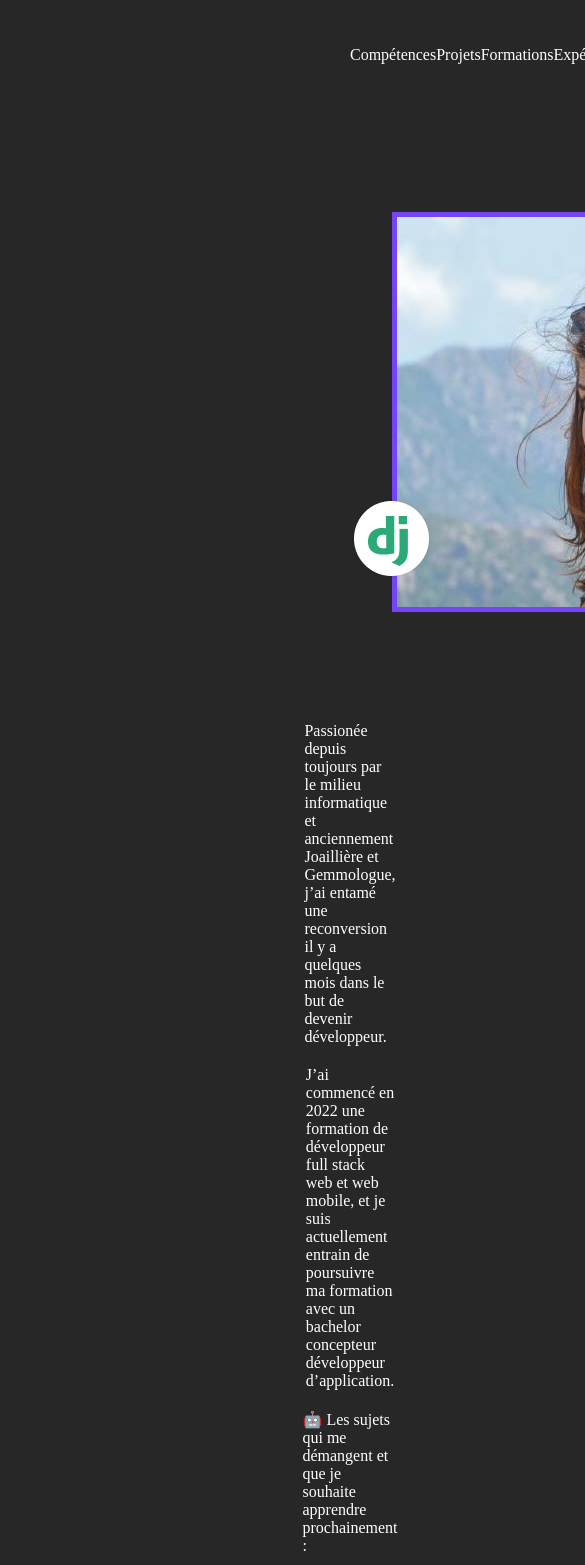
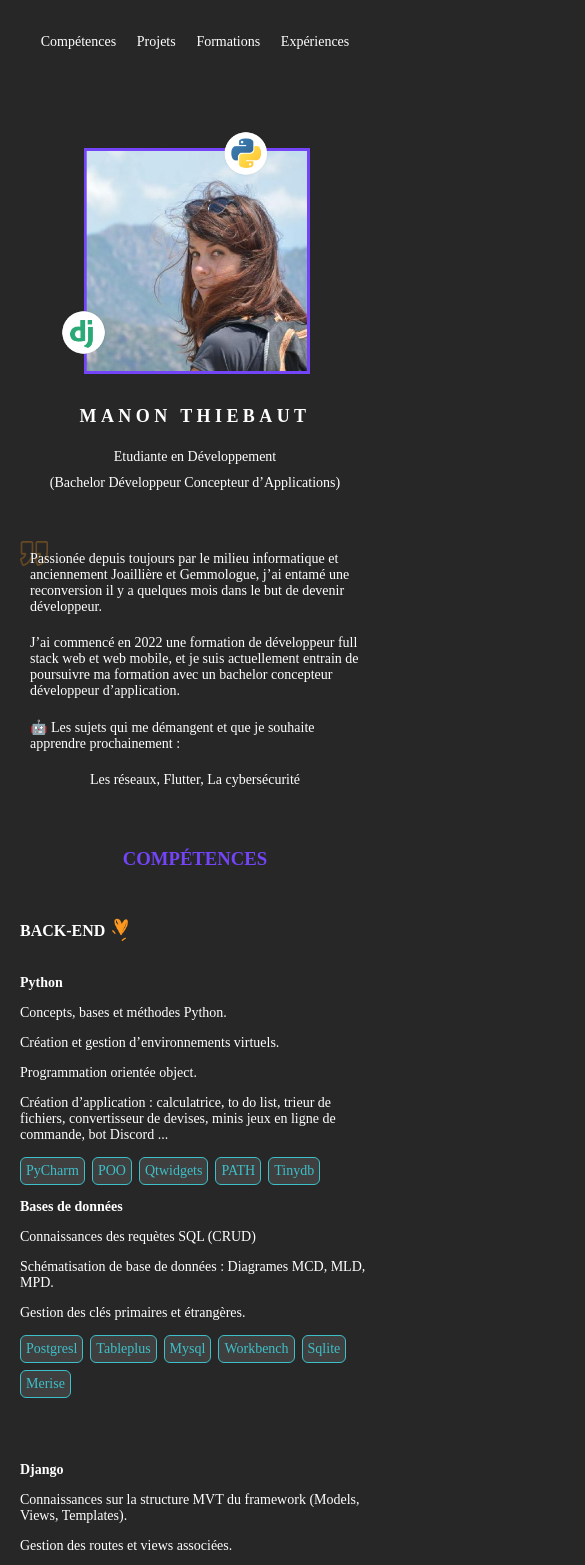
Before and after one commit to Manouzze/portfolio, a website: page index.html in a window 390 px wide. Shown: the top 1565 px of the page, 585 px wide, since content can reach past the window. Drawn offline with Linux system fonts and the light colour scheme.

Commit message:
add responsive

```diff
--- a/index.html
+++ b/index.html
@@ -2,6 +2,7 @@
 <html lang="fr">
 <head>
   <meta charset="UTF-8">
+  <meta name="viewport" content="width=device-width, initial-scale=1">
   <meta name="description" content="Voici un exemple de description" />
   <link rel="stylesheet" href="style.css">
   <title>MANON THIEBAUT</title>
@@ -18,7 +19,9 @@
 <body>
 
   <div class="profile">
+    <figure>
       <img src="static/images/profile.png" alt="profile">
+    </figure>
     <div class="name">
       <h1>MANON THIEBAUT</h1>
       <p>Etudiante en Développement</p>
@@ -39,17 +42,18 @@
     <h3>COMPÉTENCES</h3>
     <div class="title-back-end">
       <h4>BACK-END</h4>
+      <figure>
         <img src="static/icons/heart.png" alt="heart">
+      </figure>
     </div>
     <div class="back-end">
-      <div class="python-DB">
+      <div class="python-DB global-skill-container">
         <div>
           <p><strong>Python</strong></p>
           <p>Concepts, bases et méthodes Python.</p>
           <p>Création et gestion d’environnements virtuels.</p>
           <p>Programmation orientée object.</p>
           <p>Création d’application : calculatrice, to do list, trieur de fichiers,  convertisseur de devises, minis jeux en ligne de commande, bot Discord ...</p>
-        </div>
           <div class="skills-container">
             <p>PyCharm</p>
             <p>POO</p>
@@ -57,8 +61,11 @@
             <p>PATH</p>
             <p>tinydb</p>
           </div>
+        </div>
 
-        <div class="DB">
+        <div>
+
+          <div class="DB global-skill-container">
             <p><strong>Bases de données</strong></p>
           <p>Connaissances des requètes SQL (CRUD)</p>
           <p>Schématisation de base de données : Diagrames  MCD, MLD, MPD.</p>
@@ -74,8 +81,9 @@
           <p>merise</p>
         </div>
       </div>
+    </div>
 
-      <div class="django">
+      <div class="django global-skill-container">
         <div>
           <p><strong>Django</strong></p>
           <p>Connaissances sur la structure MVT du framework (Models, Views, Templates).</p>
@@ -104,7 +112,7 @@
     <h4>FRONT-END</h4>
     <div class="front-end">
 
-      <div class="js">
+      <div class="js global-skill-container">
         <div>
           <p><strong>Javascript</strong></p>
           <p>Connaissance des normes ES6 (let, fonctions fléchées ...).</p>
@@ -119,7 +127,7 @@
         </div>
       </div>
 
-      <div class="html-css">
+      <div class="html-css global-skill-container">
         <div>
           <p><strong>HTML && CSS</strong></p>
           <p>Connaissance des bonnes pratiques SEO (balises méta, utilisation des balises adaptées ...)</p>
@@ -157,6 +165,7 @@
         <div class="text-container">
           <h5>E-commerce de pierres fines et précieuses</h5>
           <p>Création d’un site de vente en ligne de gemmes. Chaque produit dispose de plusieurs variations. </p>
+          <a href="https://github.com/Manouzze/Gems_Shop">Voir le projet →</a>
         </div>
       </div>
 
@@ -165,8 +174,9 @@
           <img src="static/images/cards_ecommerce.png" alt="Image de couverture de projet ecommerce">
         </div>
         <div class="text-container">
-          <h5>E-commerce de pierres fines et précieuses</h5>
+          <h5>Application Météo</h5>
           <p>Création d’un site de vente en ligne de gemmes. Chaque produit dispose de plusieurs variations. </p>
+          <a href="https://github.com/Manouzze/AppMeteo">Voir le projet →</a>
         </div>
       </div>
 
@@ -175,8 +185,9 @@
           <img src="static/images/cards_ecommerce.png" alt="Image de couverture de projet ecommerce">
         </div>
         <div class="text-container">
-          <h5>E-commerce de pierres fines et précieuses</h5>
+          <h5>Site vitrine d'une association fictive</h5>
           <p>Création d’un site de vente en ligne de gemmes. Chaque produit dispose de plusieurs variations. </p>
+          <a href="https://manouzze.github.io/canard-asso/index.html">Voir le projet →</a>
         </div>
       </div>
 
--- a/style.scss
+++ b/style.scss
@@ -11,29 +11,36 @@ $purple : #7344F8;
 $orange : #FF981F;
 $blue : #3DC0C9;
 
+img{
+  width:100%;
+}
+
+p{
+  font-size:14px;
+}
+
 
 body{
   background-color: #272727;
   color:white;
   font-family: Montserrat;
-  margin: 30px 350px
+  max-width:1000px;
+  margin:0 auto;
+  padding:20px 50px;
 }
 
 header{
   display: flex;
   width: 100%;
   justify-content: space-evenly;
+  flex-wrap: wrap;
 }
 
 .profile, .description, .skill, .projects, .experiences, .education{
-  margin: 100px 0px;
+  margin: 50px 0;
 }
 
 /* ------------ IMG && ICON && TEXT ----------- */
-
-.quot{
-  width: 140px;
-}
 
 h3{
   color:$purple;
@@ -45,13 +52,24 @@ h3{
 
 .profile{
   display:flex;
-  justify-content: space-evenly;
 
   .name{
-    @include flex-column;
+    display: flex;
+    justify-content: center;
+    flex-direction: column;
+    flex:1;
+    font-size:14px;
+    h1{
+      font-size:24px;
+      letter-spacing: 0.245em;
+    }
+    p{
+      margin:10px 0 0;
+    }
   }
-  h1{
-    letter-spacing: 0.245em;
+  figure{
+    max-width:250px;
+    flex:1;
   }
 }
 
@@ -65,6 +83,7 @@ h3{
   }
   background-image: url("static/icons/quot.png");
   background-repeat: no-repeat;
+  background-size: 8%;
 }
 
 
@@ -74,10 +93,10 @@ h3{
 
   .title-back-end{
     display: flex;
-    gap: 10px;
-    img{
-      width: 25px;
-      height: 30px;
+    align-items: center;
+    figure{
+      max-width:18px;
+      margin:0 0 0 7px;
     }
   }
 
@@ -93,6 +112,7 @@ h3{
       padding: 5px;
       border-radius:6px;
       border:solid 1px $blue;
+      margin:0;
       &.uppercase{
         text-transform: uppercase;
       }
@@ -100,21 +120,12 @@ h3{
   }
 
 
-  .back-end{
+  .back-end, .front-end{
     display: flex;
     margin-bottom: 50px;
-    .DB{
-      margin-top: 60px;
-    }
-    .python-DB, .django{
-      width: 50%;
-    }
-  }
-
-  .front-end{
-    display: flex;
-    .html-css, .js{
-      width: 50%;
+    gap:50px;
+    .python-DB, .django, .html-css, .js{
+      flex:1;
     }
   }
 }
@@ -127,11 +138,14 @@ h3{
   .cards{
     display: flex;
     flex-wrap: wrap;
-    justify-content: space-evenly;
+    justify-content: center;
+    gap:20px;
 
     .card{
-      max-width:330px;
+      margin-top:30px;
+      max-width:280px;
       background-color: #ffff;
+      box-shadow: 0px 0px 8px 0px #000000;
 
       .img-container{
         width:100%;
@@ -144,11 +158,15 @@ h3{
         padding:5px 10px 30px;
         color: #000000;
         text-align: left;
-        font-size: 16px;
+        font-size: 14px;
         h5{
           font-weight: 700;
-          font-size:24px;
+          font-size:16px;
           margin: 5px;
+        }
+        a{
+          text-decoration: underline;
+          color:#000000;
         }
       }
     }
@@ -186,3 +204,26 @@ footer{
     margin: 20px;
   }
 }
+
+@media screen and (max-width:700px){
+  .skill{
+    .back-end, .front-end{
+      flex-direction: column;
+    }
+  }
+}
+
+@media screen and (max-width:500px){
+  body{
+    padding:20px;
+  }
+  .profile {
+    flex-direction: column;
+    .name {
+      text-align: center;
+      h1{
+        font-size: 18px;
+      }
+    }
+  }
+}
```
Also changed, not shown: style.css, 1 other file. Lines whose indentation alone changed are shown as unchanged.
